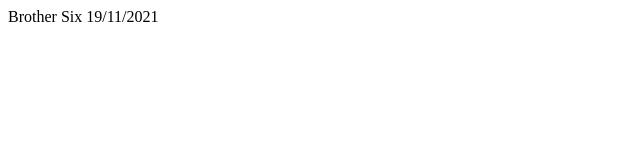
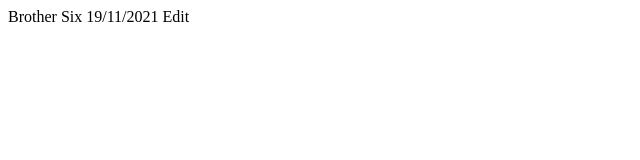
Before and after one commit to Trong-Ho/Group4_T1.2108.A0_Eproject1, a plain HTML site: page index.html in a window 1280 px wide. Shown: the full height of the page, 0-640 px from the left. Drawn offline with Linux system fonts and the light colour scheme.

Commit message:
Phu update

```diff
--- a/index.html
+++ b/index.html
@@ -9,5 +9,6 @@
 <body>
     Brother Six
     19/11/2021
+    Edit
 </body>
 </html>
```
